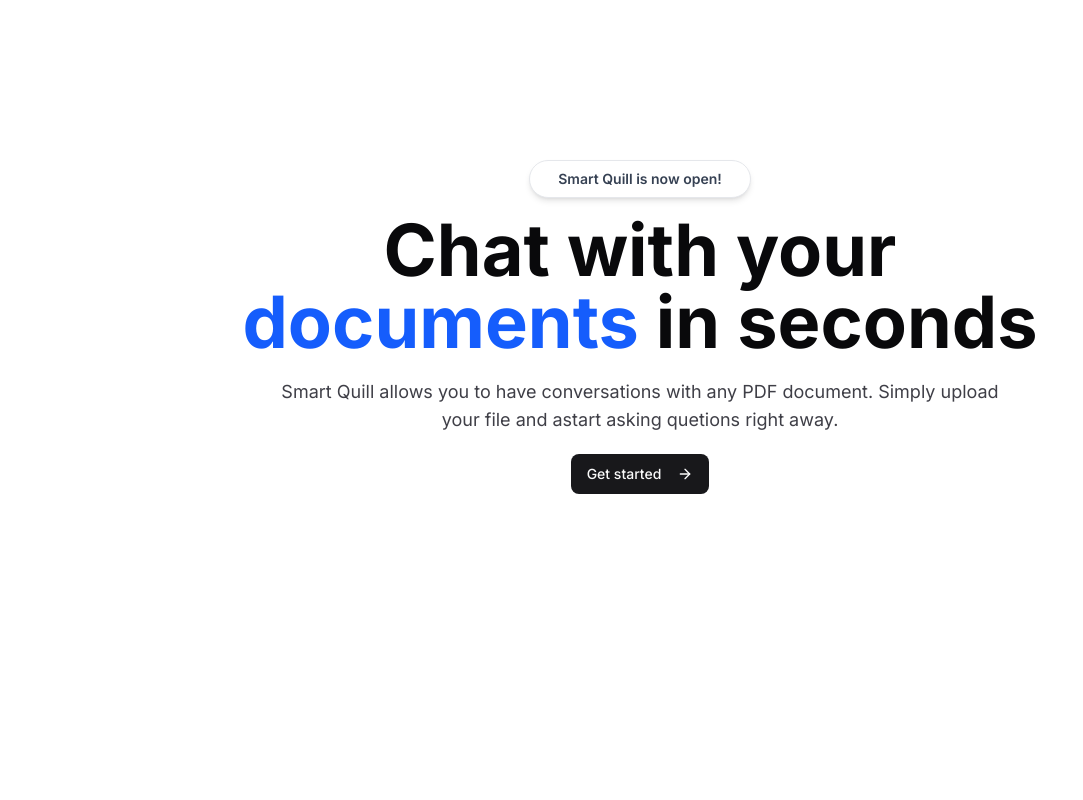
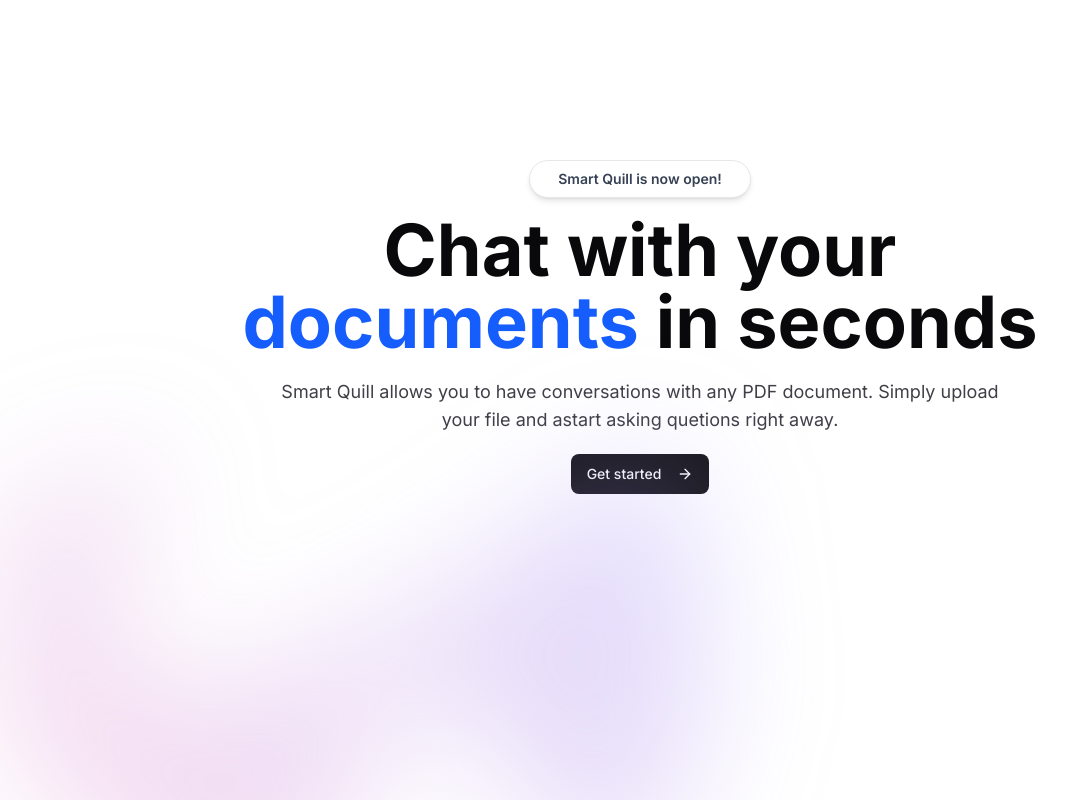
Before and after one commit to ndrsov/smart-quill, a Next.js app: page / in a window 1280 px wide. Shown: the top 800 px of the page, without its empty margins (0-1083 px from the left). Built offline with nearby package versions, Linux system fonts and the light colour scheme.

Commit message:
Add custom clip pad as a background gradient for style puposes

```diff
--- a/src/app/page.tsx
+++ b/src/app/page.tsx
@@ -5,6 +5,7 @@
 
 export default function Home() {
   return (
+    <>
       <MaxWidthWrapper className="mb-12 mt-28 sm:mt-40 flex flex-col items-center justify-center text-center">
         <div className="mx-auto mb-4 flex max-w-fit items-center justify-center space-x-2 overflow-hidden rounded-full border border-gray-200 bg-white px-7 py-2 shadow-md backdrop-blur transition-all hover:border-gray-300 hover:bg-white/50">
           <p className="text-sm font-semibold text-gray-700">
@@ -31,5 +32,23 @@
           Get started <ArrowRight className="ml-2 h-5 w-5" />
         </Link>
       </MaxWidthWrapper>
+      {/* value proposition section */}
+      <div>
+        <div className="relative isolate">
+          <div
+            aria-hidden="true"
+            className="pointer-events-none absolute inset-x-0 -top-40 -z-10 transform-gpu overflow-hidden blur-3xl sm:-top-80"
+          >
+            <div
+              style={{
+                clipPath:
+                  'polygon(74.1% 44.1%, 100% 61.6%, 97.5% 26.9%, 85.5% 0.1%, 80.7% 2%, 72.5% 32.5%, 60.2% 62.4%, 52.4% 68.1%, 47.5% 58.3%, 45.2% 34.5%, 27.5% 76.7%, 0.1% 64.9%, 17.9% 100%, 27.6% 76.8%, 76.1% 97.7%, 74.1% 44.1%)',
+              }}
+              className="relative left-[calc(50%-11rem)] aspect-[1155/678] w-[36.125rem] -translate-x-1/2 rotate-[30deg] bg-gradient-to-tr from-[#ff80b5] to-[#9089fc] opacity-30 sm:left-[calc(50%-30rem)] sm:w-[72.1875rem]"
+            />
+          </div>
+        </div>
+      </div>
+    </>
   );
 }
```
Lines whose indentation alone changed are shown as unchanged.
